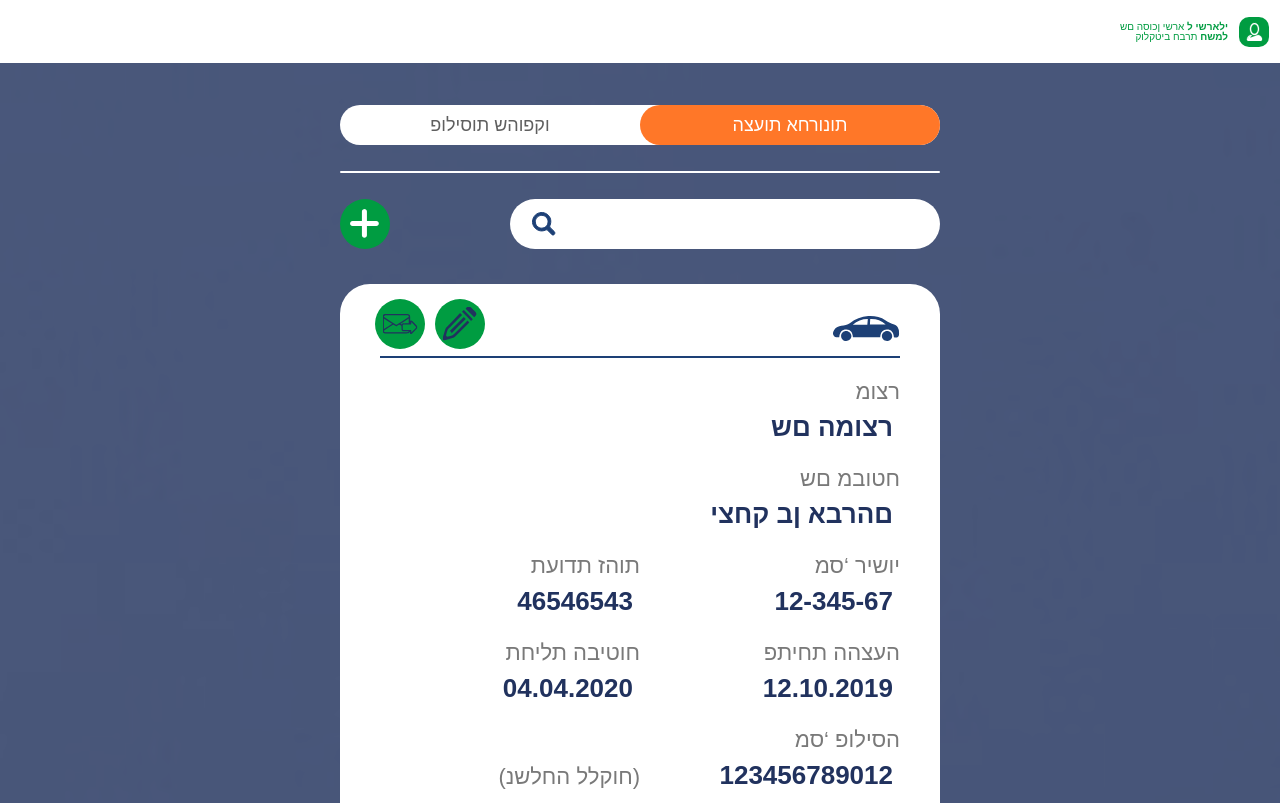
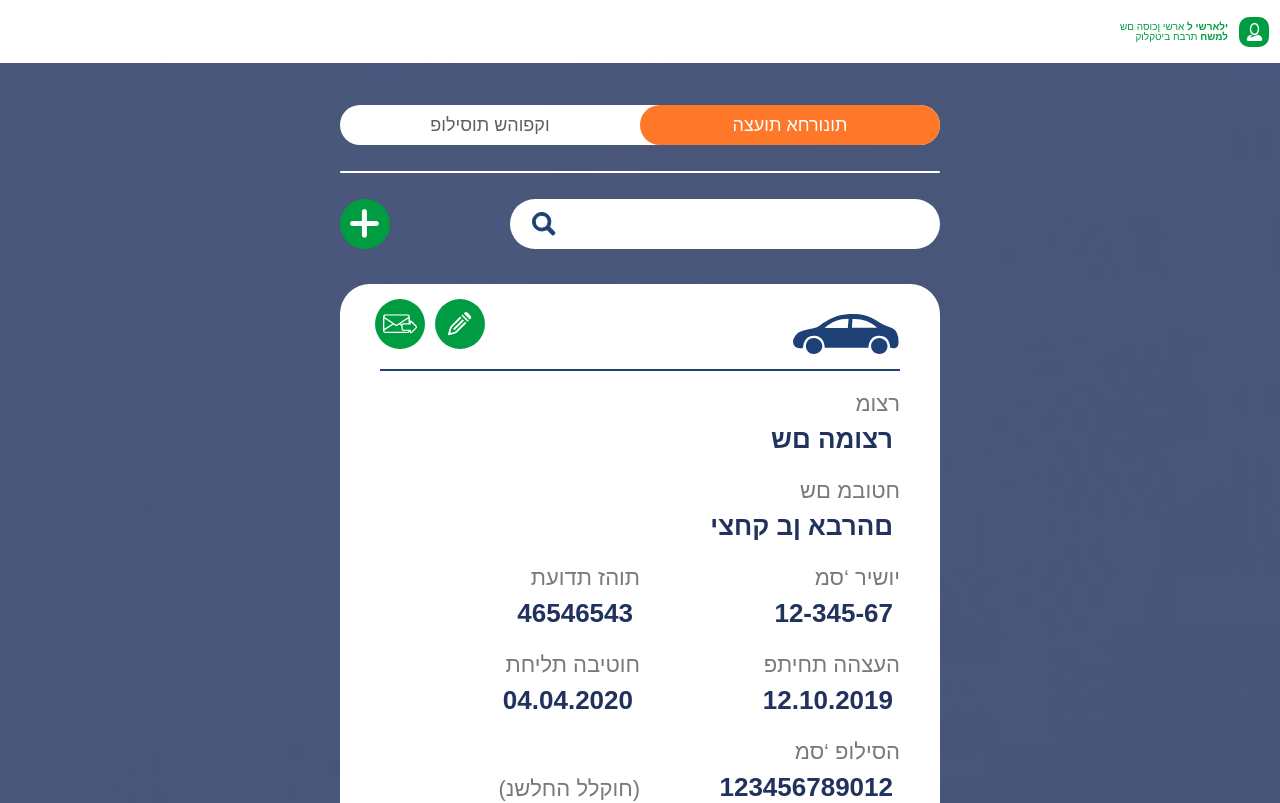
Before and after one commit to volbur/shlomo-vue, a Vue app: page /admin in a window 1280 px wide. Shown: the top 803 px of the page. Built offline with nearby package versions, Linux system fonts and the light colour scheme.

Commit message:
Changing logic

```diff
--- a/src/components/Card.vue
+++ b/src/components/Card.vue
@@ -59,8 +59,8 @@
         </li>
       </ul>
       <ul class="card__nav">
-        <RoundButton :is-letter="true" />
-        <RoundButton :is-pen="true" />
+        <RoundButton :is-icon-letter="true" />
+        <RoundButton :is-icon-pen="true" />
       </ul>
     </div>
   </li>
@@ -228,6 +228,13 @@ export default {
       left: 35px;
       width: 110px;
     }
+    &__item {
+      &_9 {
+        img {
+          height: 40px;
+        }
+      }
+    }
   }
 }
 
--- a/src/components/UI/RoundButton.vue
+++ b/src/components/UI/RoundButton.vue
@@ -1,41 +1,24 @@
 <template>
   <button class="round-button">
-    <img :src="iconButton.url" :alt="iconButton.btn" />
+    <svg v-if="isIconLetter" class="icon">
+      <use href="../../assets/img/icons/icon-letter.svg#icon-letter"></use>
+    </svg>
+    <svg v-if="isIconPen" class="icon">
+      <use href="../../assets/img/icons/icon-pen.svg#icon-pen"></use>
+    </svg>
   </button>
 </template>
 
 <script>
 export default {
-  data() {
-    return {
-      letter: {
-        url: require("../../assets/img/icons/icon-letter.svg"),
-        alt: "icon letter",
-      },
-      pen: {
-        url: require("../../assets/img/icons/icon-pen.svg"),
-        alt: "icon pen",
-      },
-    };
-  },
   props: {
-    isLetter: {
+    isIconLetter: {
       type: Boolean,
       required: false,
     },
-    isPen: {
+    isIconPen: {
       type: Boolean,
       required: false,
-    },
-  },
-  computed: {
-    iconButton() {
-      if (this.isLetter) {
-        return this.letter;
-      } else if (this.isPen) {
-        return this.pen;
-      }
-      return "#";
     },
   },
 };
@@ -50,30 +33,36 @@ export default {
   border: none;
   background-color: #fff;
   cursor: pointer;
-  img {
+}
+.icon {
   position: absolute;
   top: 50%;
   left: 50%;
   transform: translate(-50%, -50%);
-  }
+  width: 30px;
+  height: 19px;
+  fill: #fff;
 }
 
 @media (min-width: 768px) {
   .round-button {
     width: 50px;
     height: 50px;
-    img {
-      width: 35px;
   }
+  .icon {
+    width: 34px;
+    height: 24px;
   }
 }
 @media (min-width: 1330px) {
   .round-button {
     width: 50px;
     height: 50px;
-    img {
-      width: unset;
   }
+  .icon {
+    width: 30px;
+    height: 19px;
+    fill: #21325e;
   }
 }
 </style>
```
Also changed, not shown: src/assets/img/icons/icon-letter.svg, src/assets/img/icons/icon-pen.svg. Lines whose indentation alone changed are shown as unchanged.
